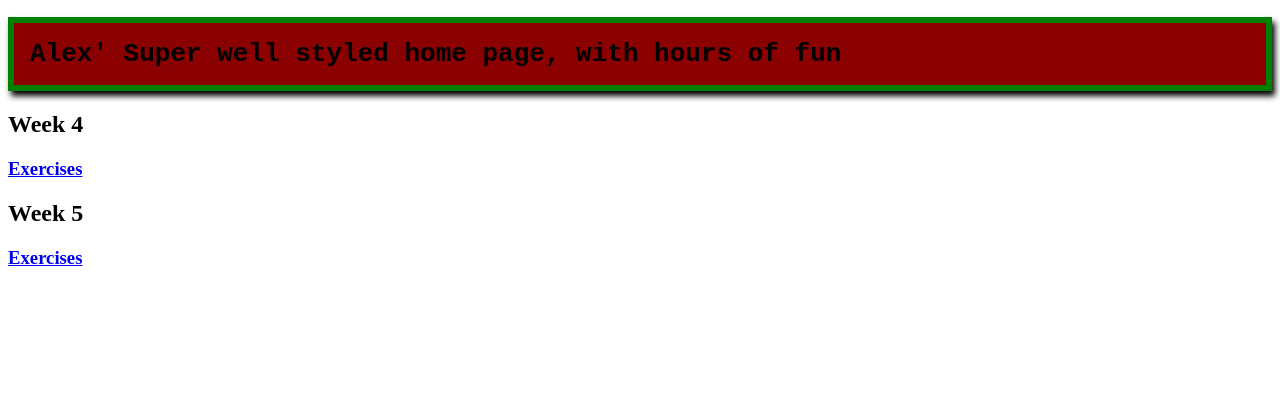
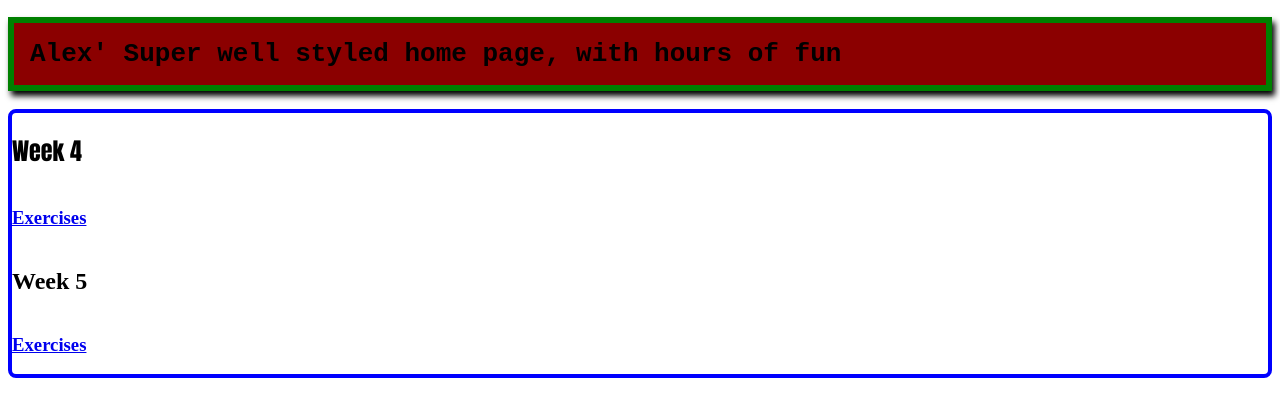
Before and after one commit to AlexanderFnug/jsEx, a plain HTML site: page index.html in a window 1280 px wide. Drawn offline with Linux system fonts and the light colour scheme.

Commit message:
New styling

```diff
--- a/index.html
+++ b/index.html
@@ -8,9 +8,12 @@
 <body>
     <h1 style="background: darkred; border: 6px solid green ; padding: 1rem; font-family: monospace; box-shadow: 3px 5px 6px;">
         Alex' Super well styled home page, with hours of fun</h1>
-    <h2>Week 4</h2>
-    <h3><a href="week4/index.html">Exercises</a></h3>
-    <h2>Week 5</h2>
-    <h3><a href="week5/index.html">Exercises</a></h3>
+        <div class="container" style="display: flex; flex-direction: column; border: 4px solid blue; border-radius: 8px;">
+
+            <h2 style="font-family: Impact, Haettenschweiler, 'Arial Narrow Bold', sans-serif;">Week 4</h2>
+            <h3><a href="week4/index.html">Exercises</a></h3>
+            <h2>Week 5</h2>
+            <h3><a href="week5/index.html">Exercises</a></h3>
+        </div>
 </body>
 </html>
```
